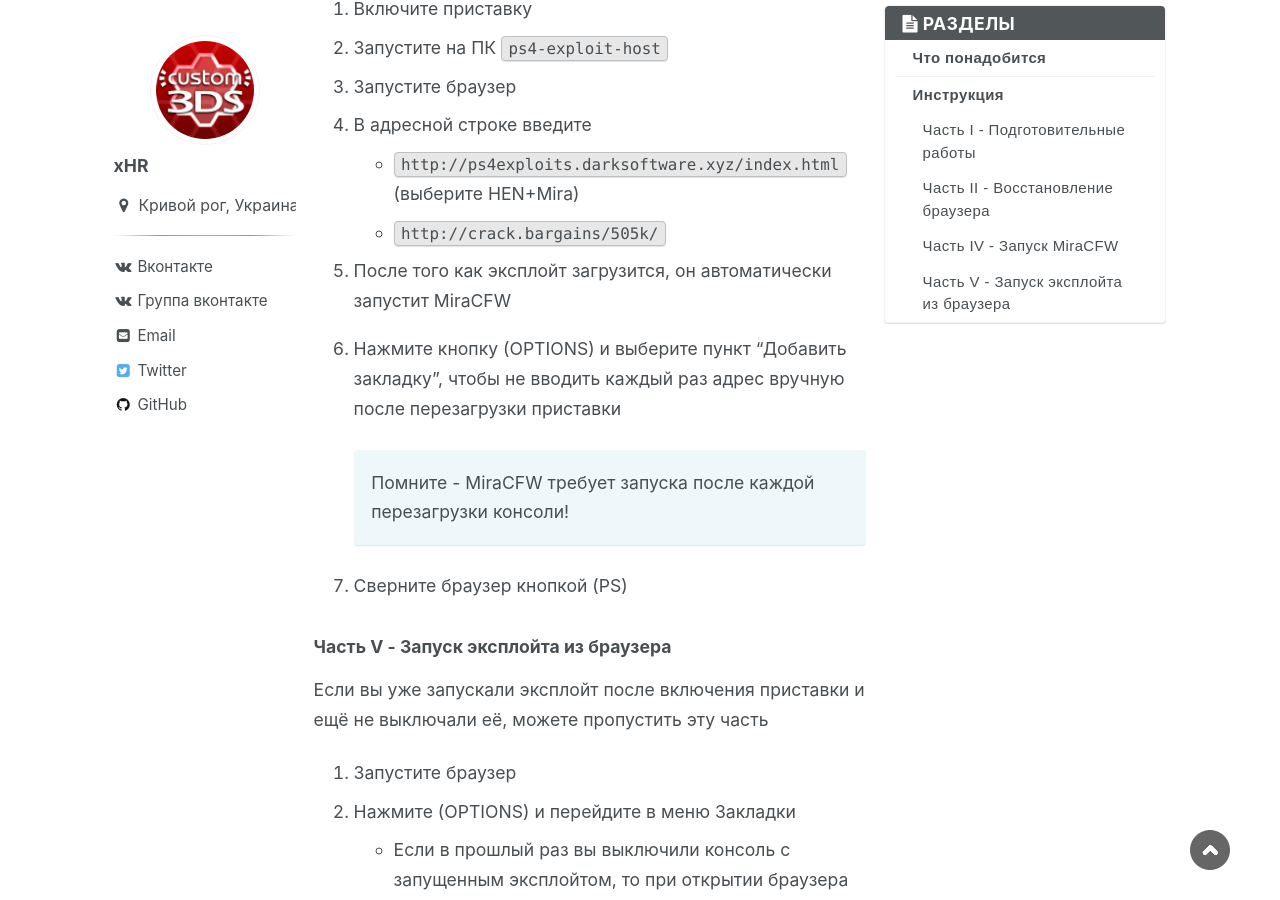
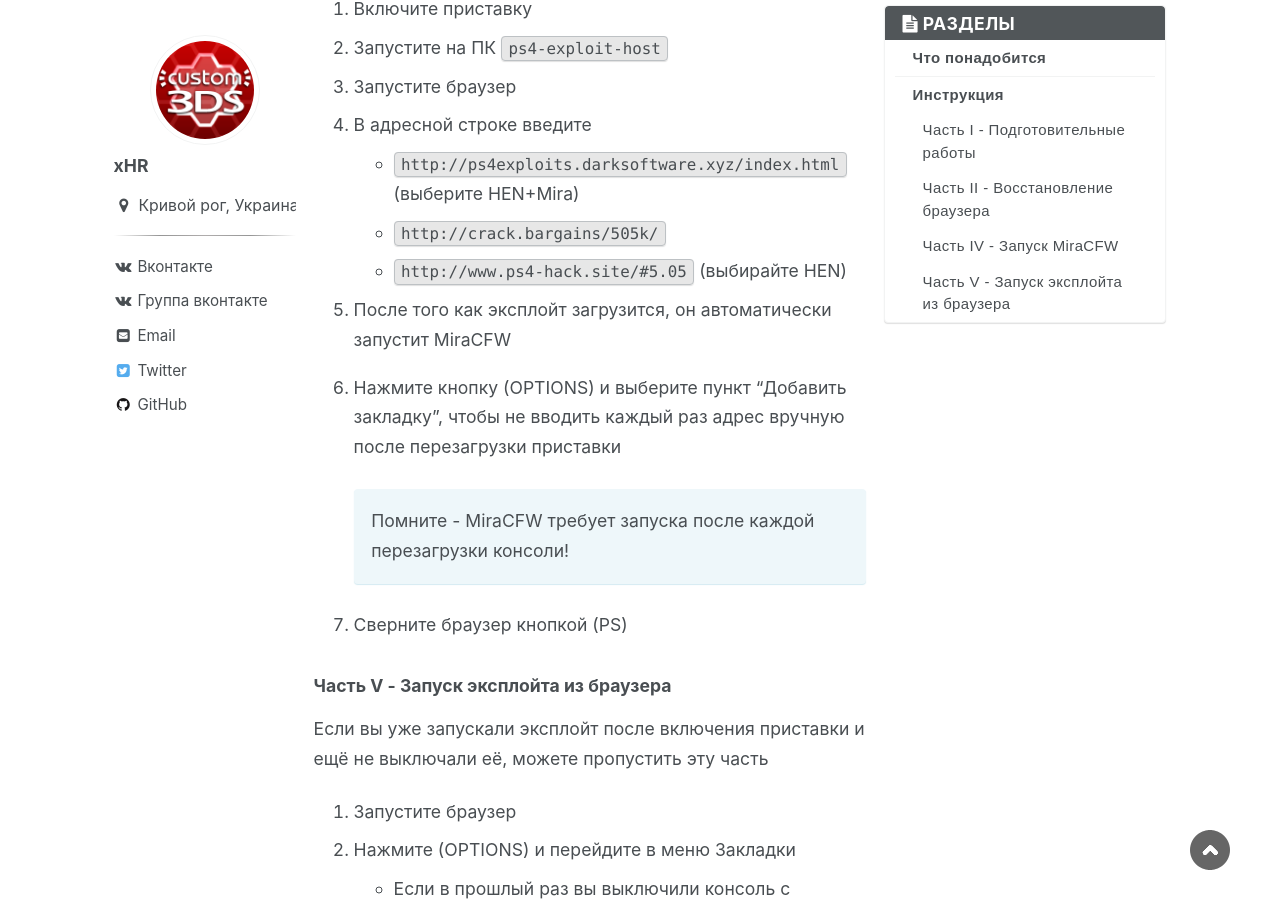
Before and after one commit to rashevskyv/ps4, a Jekyll site: the page built from _pages/start-hen-browser.md, in a window 1280 px wide and 900 px high, scrolled down 3476 px. Built offline with Jekyll 4.4.1, drawn with Linux system fonts in a browser that asks for light colours; nearby versions of some CDN libraries.

Commit message:
add new web луч

```diff
--- a/_pages/start-hen-browser.md
+++ b/_pages/start-hen-browser.md
@@ -37,6 +37,7 @@
 1. В адресной строке введите
   + `http://ps4exploits.darksoftware.xyz/index.html` (выберите HEN+Mira)
   + `http://crack.bargains/505k/`
+  + `http://www.ps4-hack.site/#5.05` (выбирайте HEN)
 1. После того как эксплойт загрузится, он автоматически запустит MiraCFW
 1. Нажмите кнопку (OPTIONS) и выберите пункт "Добавить закладку", чтобы не вводить каждый раз адрес вручную после перезагрузки приставки
 
```
